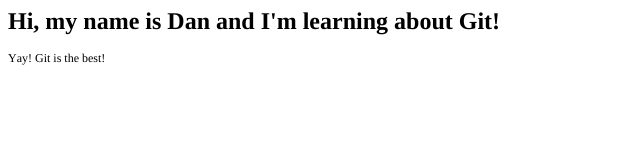
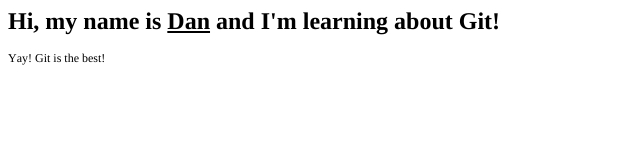
Before and after one commit to dansmith-tech/my-first-repo, a plain HTML site: page index.html in a window 1280 px wide. Shown: the full height of the page, 0-640 px from the left. Drawn offline with Linux system fonts and the light colour scheme.

Commit message:
Underlined name

```diff
--- a/index.html
+++ b/index.html
@@ -9,10 +9,11 @@
   <style type="text/css">
     p.p2 {margin: 0.0px 0.0px 12.0px 0.0px; line-height: 14.0px; font: 12.0px Times; color: #000000; -webkit-text-stroke: #000000}
     span.s1 {font-kerning: none}
+    span.s2 {text-decoration: underline ; font-kerning: none}
   </style>
 </head>
 <body>
-<h1 style="margin: 0.0px 0.0px 16.1px 0.0px; line-height: 28.0px; font: 24.0px Times; color: #000000; -webkit-text-stroke: #000000"><span class="s1"><b>Hi, my name is Dan and I'm learning about Git!<span class="Apple-converted-space"> </span></b></span></h1>
+<h1 style="margin: 0.0px 0.0px 16.1px 0.0px; line-height: 28.0px; font: 24.0px Times; color: #000000; -webkit-text-stroke: #000000"><span class="s1"><b>Hi, my name is </b></span><span class="s2"><b>Dan</b></span><span class="s1"><b> and I'm learning about Git!<span class="Apple-converted-space"> </span></b></span></h1>
 <p class="p2"><span class="s1">Yay! Git is the best!</span></p>
 </body>
 </html>
```
